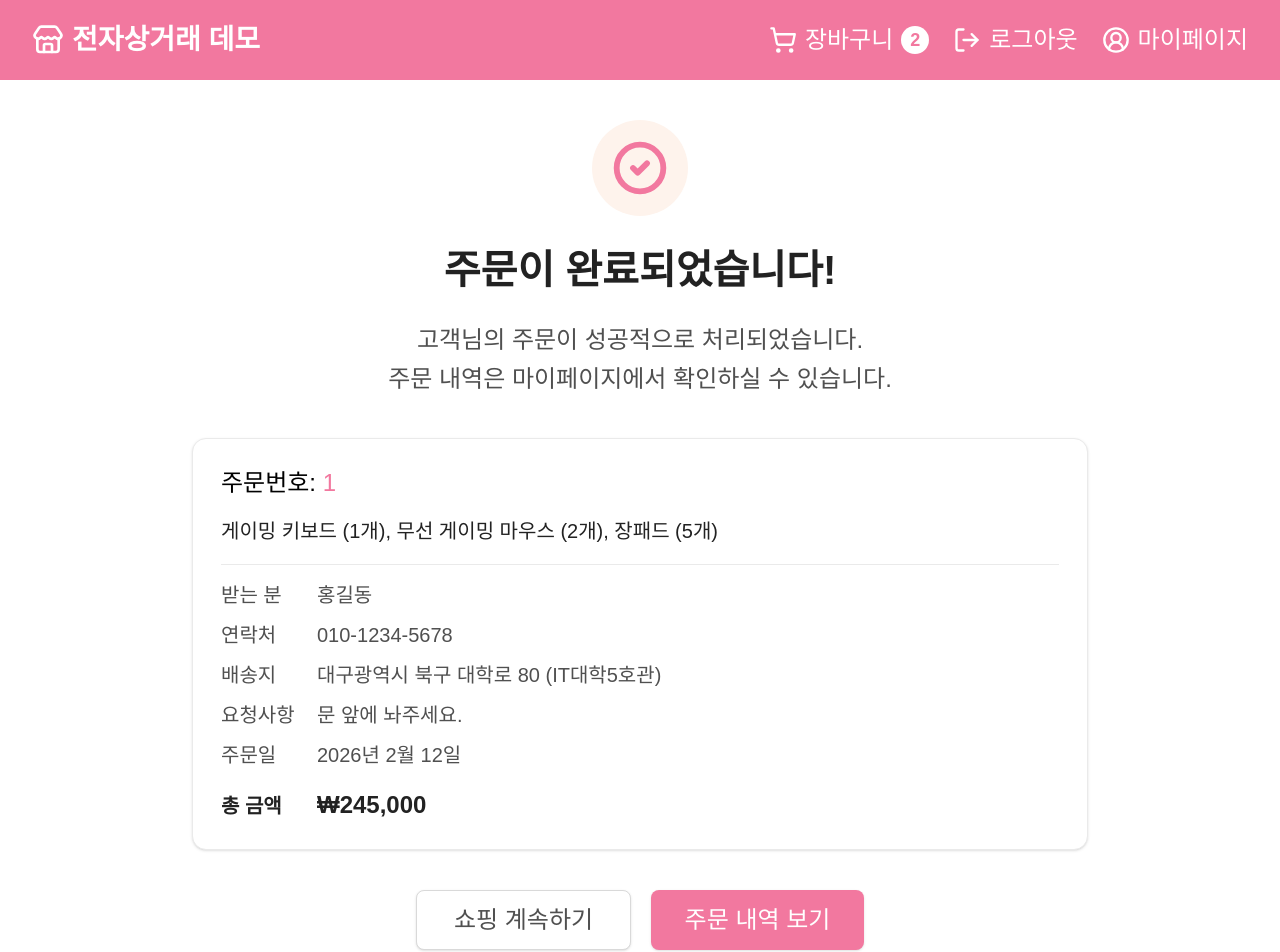
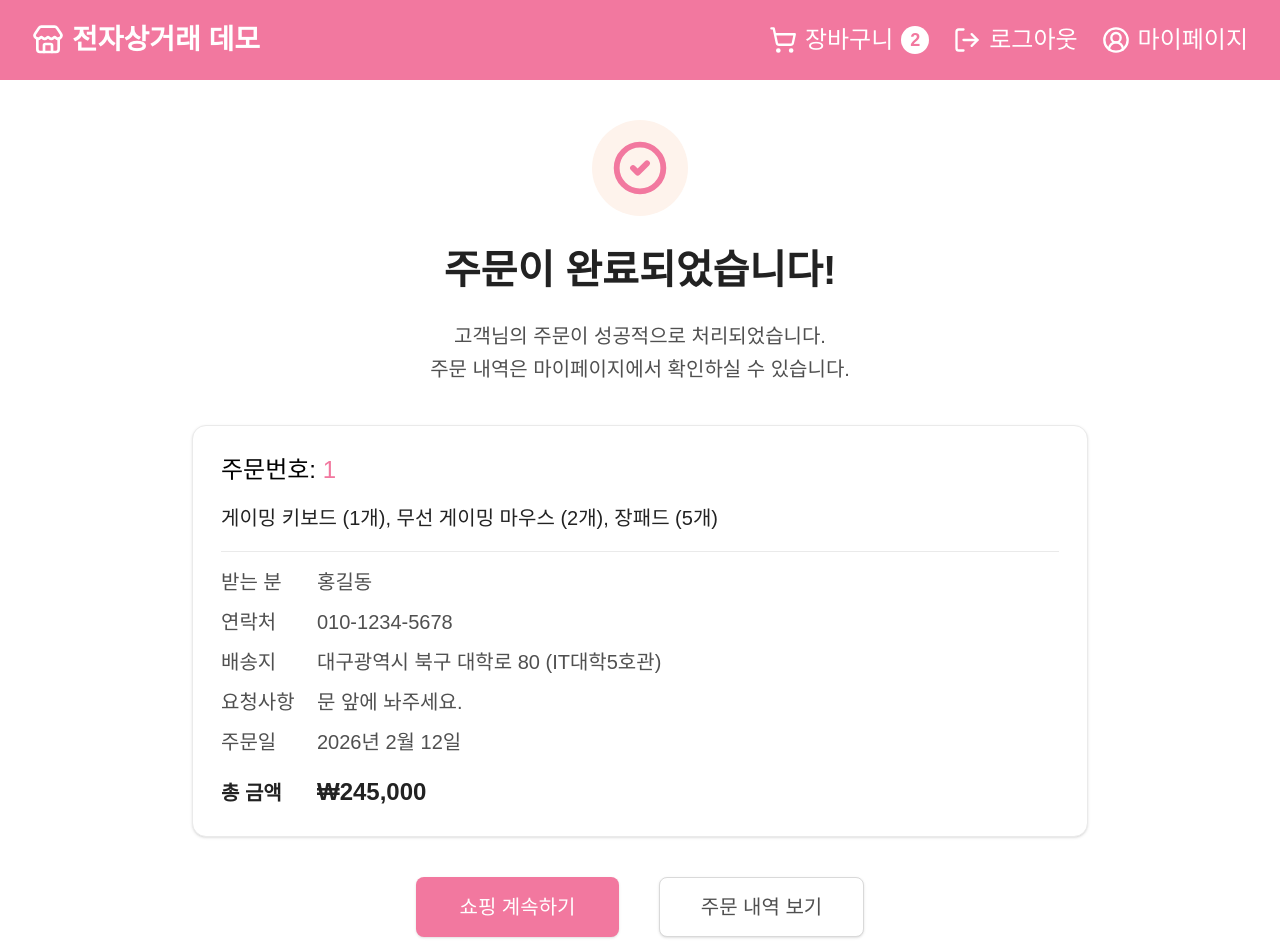
Before and after one commit to GDG-on-Campus-KNU/winter-sprint-5.5st-team1-fe, a React (Vite) app: page /order/complete/1 in a window 1280 px wide. Shown: the top 952 px of the page. Built offline with nearby package versions, Linux system fonts and the light colour scheme.

Commit message:
style: 결제 완료 페이지 텍스트 크기 Tailwind 표준 클래스로 변경

```diff
--- a/src/pages/order/OrderCompletePage.tsx
+++ b/src/pages/order/OrderCompletePage.tsx
@@ -2,7 +2,7 @@ import * as React from "react";
 // import axios from "axios";
 import { useNavigate, useParams } from "react-router-dom";
 import { CheckCircle2 } from "lucide-react";
-import {Loading} from "@/components/loading";
+import { Loading } from "@/components/loading";
 import { Button } from "@/components/ui/button";
 import { OrderCompleteListCard, OrderCompleteData } from "@/components/cards/orderCompleteListCard";
 
@@ -87,11 +87,11 @@ export default function OrderCompletePage() {
             </div>
 
             <div className="mb-10 text-center">
-                <h1 className="mb-4 text-[24px] font-bold text-gray-500 sm:text-[32px] md:text-[40px]">
+                <h1 className="mb-4 text-[40px] font-bold text-gray-500">
                     주문이 완료되었습니다!
                 </h1>
 
-                <p className="mt-5 text-[20px] text-gray-400 leading-relaxed sm:text-[22px] md:text-[24px]">
+                <p className="mt-5 text-xl text-gray-400 leading-relaxed">
                     고객님의 주문이 성공적으로 처리되었습니다.
                     <br />
                     주문 내역은 마이페이지에서 확인하실 수 있습니다.
@@ -102,11 +102,10 @@ export default function OrderCompletePage() {
                 <OrderCompleteListCard order={orderData} />
             </div>
 
-            <div className="flex w-full max-w-md flex-col gap-5 sm:flex-row">
+            <div className="flex w-full max-w-md flex-col gap-5 sm:flex-row sm:gap-10">
                 <Button
                     type="button"
-                    variant="outline"
-                    className="h-15 flex-1 text-[20px] sm:text-[22px] md:text-[24px] border-gray-200 text-gray-400 hover:bg-gray-100 hover:text-gray-500"
+                    className="h-15 flex-1 text-xl bg-pink-500 text-pink-100 hover:bg-pink-400"
                     onClick={() => navigate("/product")}
                 >
                 쇼핑 계속하기
@@ -114,7 +113,8 @@ export default function OrderCompletePage() {
 
                 <Button
                     type="button"
-                    className="h-15 flex-1 text-[20px] sm:text-[22px] md:text-[24px] bg-pink-500 text-pink-100 hover:bg-pink-400"
+                    variant="outline"
+                    className="h-15 flex-1 text-xl border-gray-200 text-gray-400 hover:bg-gray-100 hover:text-gray-500"
                     onClick={() => navigate("/mypage/orders")} // 주문 내역 경로 넣기
                 >
                 주문 내역 보기
```
